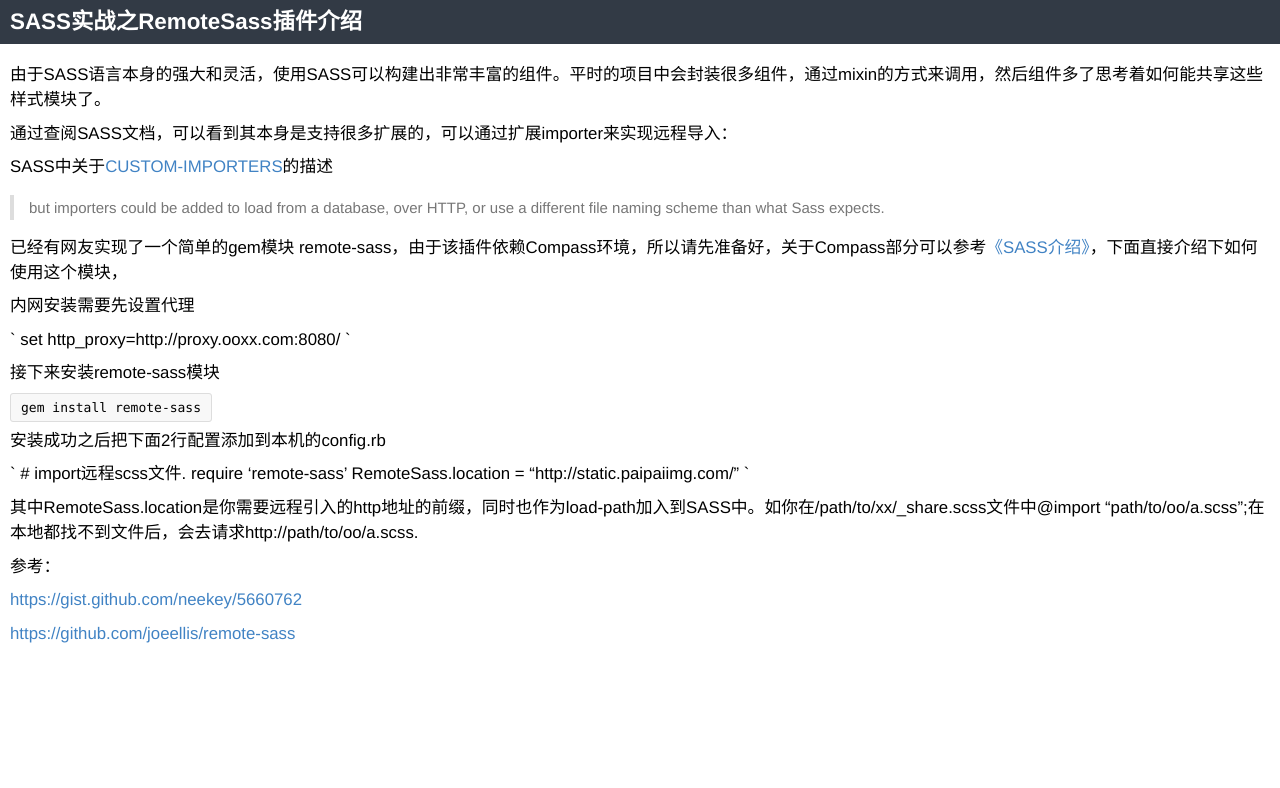
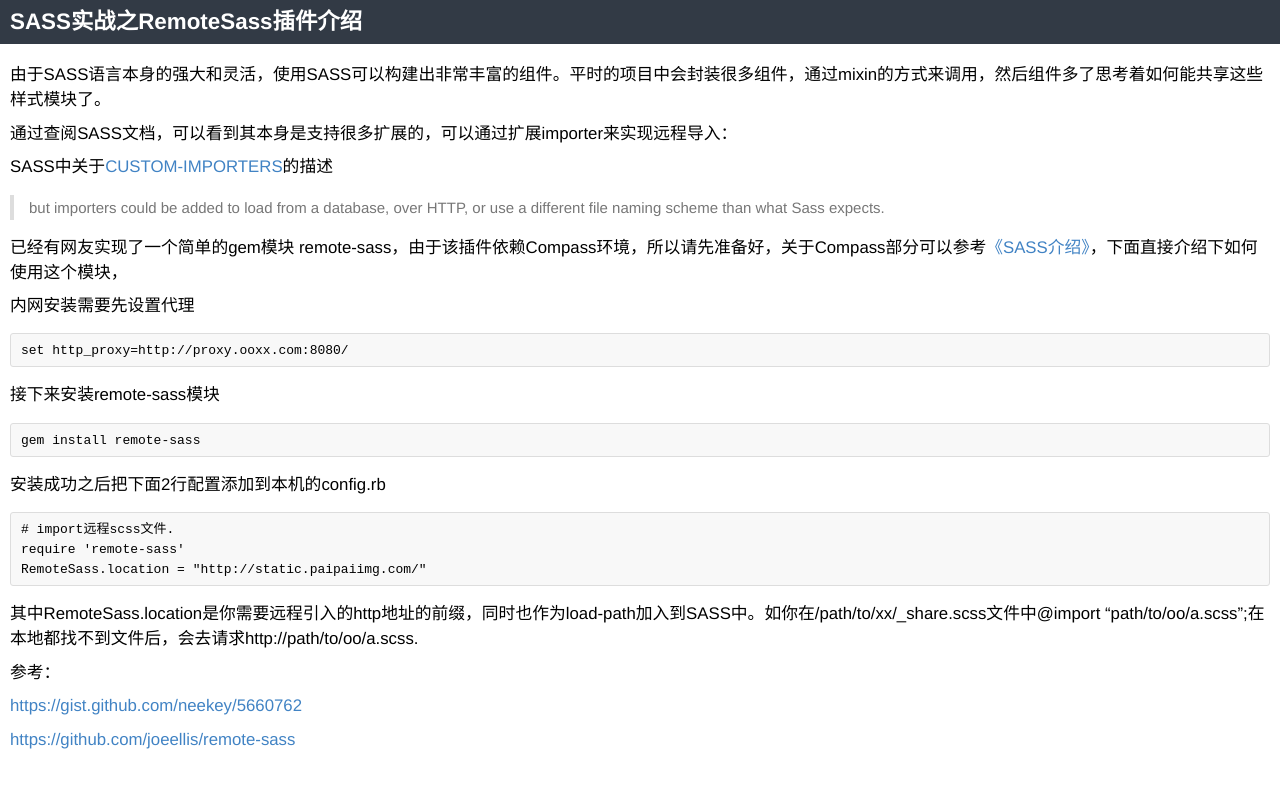
Before and after one commit to aNd1coder/and1coder.github.com, a Jekyll site: the page built from _posts/2014-03-31-SASS实战之RemoteSass插件介绍.md, in a window 1280 px wide. Shown: the top 788 px of the page. Built offline with Jekyll 4.4.1, drawn with Linux system fonts in a browser that asks for light colours; Markdown is read by kramdown in place of the engine named in the settings.

Commit message:
样式调整

```diff
--- a/_posts/2014-03-31-SASS实战之RemoteSass插件介绍.md
+++ b/_posts/2014-03-31-SASS实战之RemoteSass插件介绍.md
@@ -14,21 +14,21 @@ SASS中关于[CUSTOM-IMPORTERS](http://sass-lang.com/docs/yardoc/file.SASS_REFER
 
 内网安装需要先设置代理
 
-`
+
     set http_proxy=http://proxy.ooxx.com:8080/
-`
+
 
 接下来安装remote-sass模块
 
-`gem install remote-sass`
+    gem install remote-sass
 
 安装成功之后把下面2行配置添加到本机的config.rb
 
-`
+
     # import远程scss文件.
     require 'remote-sass'
     RemoteSass.location = "http://static.paipaiimg.com/"
-`
+
 
 其中RemoteSass.location是你需要远程引入的http地址的前缀，同时也作为load-path加入到SASS中。如你在/path/to/xx/_share.scss文件中@import "path/to/oo/a.scss";在本地都找不到文件后，会去请求http://path/to/oo/a.scss.
 
--- a/public/css/app.css
+++ b/public/css/app.css
@@ -32,7 +32,7 @@ blockquote {
     line-height: 25px;
 }
 
-pre, code {
+pre {
     font-family: Consolas, 'Liberation Mono', Courier, monospace;
     font-size: 13px;
     line-height: 19px;
@@ -56,14 +56,14 @@ pre, code {
 h2 { margin: 1em 0 0.2em; font-size: 1.2em; }
 
 .content {
-    padding: 10px;
+    padding: 10px 10px 50px;
     font-size: 1.2em;
     word-wrap: break-word;
     word-break: break-all;
 }
 
 .posts {
-    margin: 0 10px 0 25px;
+    margin: 0 10px 0 20px;
     list-style-type: square;
     font-size: 1em;
 }
```
